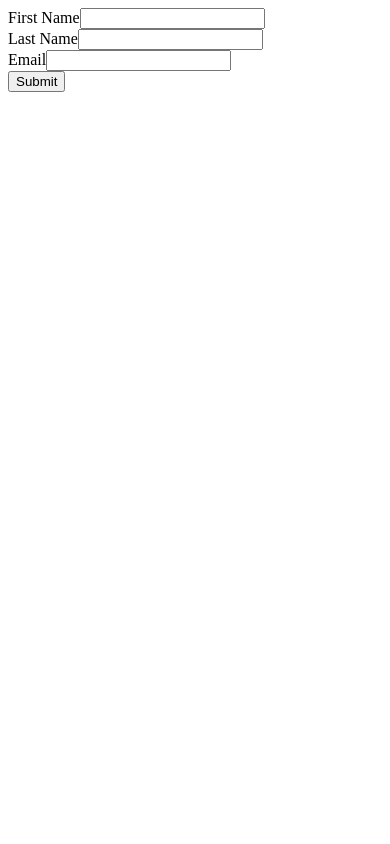
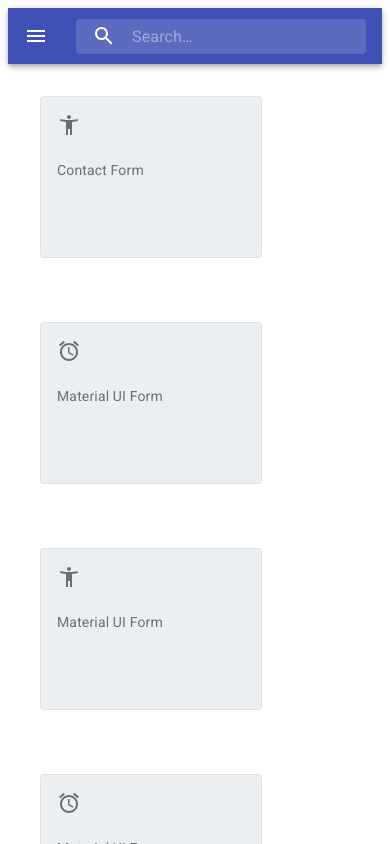
Before and after one commit to winglog/MannheimerZoo, a React (Create React App) app: page / in a window 390 px wide. Shown: the top 844 px of the page. Built offline with nearby package versions, Linux system fonts and the light colour scheme.

Commit message:
Make responsive Tiles Dashbaord with Material-UI

```diff
--- a/package.json
+++ b/package.json
@@ -3,6 +3,8 @@
   "version": "0.1.0",
   "private": true,
   "dependencies": {
+    "@material-ui/core": "^4.9.2",
+    "@material-ui/icons": "^4.9.1",
     "@testing-library/jest-dom": "^4.2.4",
     "@testing-library/react": "^9.3.2",
     "@testing-library/user-event": "^7.1.2",
@@ -11,7 +13,8 @@
     "react-redux": "^7.1.3",
     "react-scripts": "3.3.1",
     "redux": "^4.0.5",
-    "redux-form": "^8.3.0"
+    "redux-form": "^8.3.0",
+    "typeface-roboto": "0.0.75"
   },
   "scripts": {
     "start": "react-scripts start",
--- a/public/index.html
+++ b/public/index.html
@@ -2,6 +2,8 @@
 <html lang="en">
   <head>
     <meta charset="utf-8" />
+    <link rel="stylesheet" href="https://fonts.googleapis.com/css?family=Roboto:300,400,500,700&display=swap" />
+    <link rel="stylesheet" href="https://fonts.googleapis.com/icon?family=Material+Icons" />
     <link rel="icon" href="%PUBLIC_URL%/favicon.ico" />
     <meta name="viewport" content="width=device-width, initial-scale=1" />
     <meta name="theme-color" content="#000000" />
--- a/src/App.js
+++ b/src/App.js
@@ -1,12 +1,15 @@
 import React from 'react';
 import { Provider } from 'react-redux';
+
 import store from './store';
-import MyFormPage from './components/MyFormPage';
+import SearchAppBar from './components/SearchAppBar';
+import Dashboard from './components/Dashboard';
 
 export default function App() {
   return (
     <Provider store={store}>
-      <MyFormPage />
+      <SearchAppBar/>
+      <Dashboard />
     </Provider>
   )
 }
--- /dev/null
+++ b/src/components/Dashboard.js
@@ -0,0 +1,49 @@
+import React from 'react';
+import { makeStyles } from '@material-ui/core/styles';
+import blueGrey from '@material-ui/core/colors/blueGrey';
+import Paper from '@material-ui/core/Paper';
+import Grid from '@material-ui/core/Grid';
+import Tile from './Tile';
+import aCards from '../mockdata/tilesData';
+
+const useStyles = makeStyles(theme => ({
+  root: {
+    flexGrow: 1,
+    paddingTop: theme.spacing(4)
+  },
+  paper: {
+    padding: theme.spacing(2),
+    textAlign: 'left',
+    color: theme.palette.text.secondary,
+    backgroundColor: blueGrey[50]
+  }
+}));
+
+export default function NestedGrid() {
+  const classes = useStyles();
+
+  function FormRow() {
+
+    return (
+        aCards.map( (card,index) => {
+          return [
+            <React.Fragment key={index}>
+              <Grid item xs={12} sm={6} md={3} lg={2}>
+                <Tile displayIcon={card.displayIcon} title={card.title}/>
+              </Grid>
+            </React.Fragment>
+          ]
+        })
+    );
+  }
+
+  return (
+    <div className={classes.root}>
+      <Grid container justify="center" spacing={4}>
+        <Grid container item xs={12} spacing={8}>
+          <FormRow />
+        </Grid>
+      </Grid>
+    </div>
+  );
+}
--- /dev/null
+++ b/src/components/SearchAppBar.js
@@ -0,0 +1,99 @@
+import React from 'react';
+import AppBar from '@material-ui/core/AppBar';
+import Toolbar from '@material-ui/core/Toolbar';
+import IconButton from '@material-ui/core/IconButton';
+import Typography from '@material-ui/core/Typography';
+import InputBase from '@material-ui/core/InputBase';
+import { fade, makeStyles } from '@material-ui/core/styles';
+import MenuIcon from '@material-ui/icons/Menu';
+import SearchIcon from '@material-ui/icons/Search';
+
+const useStyles = makeStyles(theme => ({
+  root: {
+    flexGrow: 1,
+  },
+  menuButton: {
+    marginRight: theme.spacing(2),
+  },
+  title: {
+    flexGrow: 1,
+    display: 'none',
+    [theme.breakpoints.up('sm')]: {
+      display: 'block',
+    },
+  },
+  search: {
+    position: 'relative',
+    borderRadius: theme.shape.borderRadius,
+    backgroundColor: fade(theme.palette.common.white, 0.15),
+    '&:hover': {
+      backgroundColor: fade(theme.palette.common.white, 0.25),
+    },
+    marginLeft: 0,
+    width: '100%',
+    [theme.breakpoints.up('sm')]: {
+      marginLeft: theme.spacing(1),
+      width: 'auto',
+    },
+  },
+  searchIcon: {
+    width: theme.spacing(7),
+    height: '100%',
+    position: 'absolute',
+    pointerEvents: 'none',
+    display: 'flex',
+    alignItems: 'center',
+    justifyContent: 'center',
+  },
+  inputRoot: {
+    color: 'inherit',
+  },
+  inputInput: {
+    padding: theme.spacing(1, 1, 1, 7),
+    transition: theme.transitions.create('width'),
+    width: '100%',
+    [theme.breakpoints.up('sm')]: {
+      width: 120,
+      '&:focus': {
+        width: 200,
+      },
+    },
+  },
+}));
+
+export default function SearchAppBar() {
+  const classes = useStyles();
+
+  return (
+    <div className={classes.root}>
+      <AppBar position="static">
+        <Toolbar>
+          <IconButton
+            edge="start"
+            className={classes.menuButton}
+            color="inherit"
+            aria-label="open drawer"
+          >
+            <MenuIcon />
+          </IconButton>
+          <Typography className={classes.title} variant="h6" noWrap>
+            Material-UI
+          </Typography>
+          <div className={classes.search}>
+            <div className={classes.searchIcon}>
+              <SearchIcon />
+            </div>
+            <InputBase
+              placeholder="Search…"
+              classes={{
+                root: classes.inputRoot,
+                input: classes.inputInput,
+              }}
+              inputProps={{ 'aria-label': 'search' }}
+            />
+          </div>
+        </Toolbar>
+      </AppBar>
+    </div>
+  );
+}
--- /dev/null
+++ b/src/components/Tile.js
@@ -0,0 +1,44 @@
+import React from 'react';
+import { makeStyles } from '@material-ui/core/styles';
+import Card from '@material-ui/core/Card';
+import CardActionArea from '@material-ui/core/CardActionArea';
+import CardActions from '@material-ui/core/CardActions';
+import CardContent from '@material-ui/core/CardContent';
+import CardMedia from '@material-ui/core/CardMedia';
+import Button from '@material-ui/core/Button';
+import Typography from '@material-ui/core/Typography';
+import blueGrey from '@material-ui/core/colors/blueGrey';
+
+const useStyles = makeStyles(theme => ({
+    root: {
+    height: 160,
+    width: 220,
+  },
+  media: {
+    height: 40,
+  },
+  content: {
+    height: 240,
+    color: theme.palette.text.secondary,
+    backgroundColor: blueGrey[50]
+  },
+  distanceTop: {
+    marginTop: 20
+  }
+}));
+
+export default function Tile({displayIcon, title}) {
+  const classes = useStyles();
+  return (
+    <Card className={classes.root} elevation={3} variant="outlined">
+      <CardActionArea>
+        <CardContent className={classes.content}>
+          {displayIcon()}
+          <Typography variant="body2" color="textSecondary" component="p" className={classes.distanceTop}>
+            {title}
+          </Typography>
+        </CardContent>
+      </CardActionArea>
+    </Card>
+  );
+}
--- /dev/null
+++ b/src/mockdata/tilesData.js
@@ -0,0 +1,42 @@
+import React from 'react';
+import AccessibilityNewSharpIcon from '@material-ui/icons/AccessibilityNewSharp';
+import AccessAlarmSharpIcon from '@material-ui/icons/AccessAlarmSharp';
+
+const aCards = [{
+  "title": "Contact Form",
+  "displayIcon": () => {
+    return (<AccessibilityNewSharpIcon />);
+  }
+},{
+  "title": "Material UI Form",
+  "displayIcon": () => {
+    return (<AccessAlarmSharpIcon />);
+  }
+},{
+  "title": "Material UI Form",
+  "displayIcon": () => {
+    return (<AccessibilityNewSharpIcon />);
+  }
+},{
+  "title": "Material UI Form",
+  "displayIcon": () => {
+    return (<AccessAlarmSharpIcon />);
+  }
+},{
+  "title": "Material UI Form 3",
+  "displayIcon": () => {
+    return (<AccessibilityNewSharpIcon />);
+  }
+},{
+  "title": "Material UI Form",
+  "displayIcon": () => {
+    return (<AccessAlarmSharpIcon />);
+  }
+},{
+  "title": "Material UI Form",
+  "displayIcon": () => {
+    return (<AccessAlarmSharpIcon />);
+  }
+}];
+
+export default aCards;
```
Also changed, not shown: 1 other file (tests, documents, lock files or other folders).
